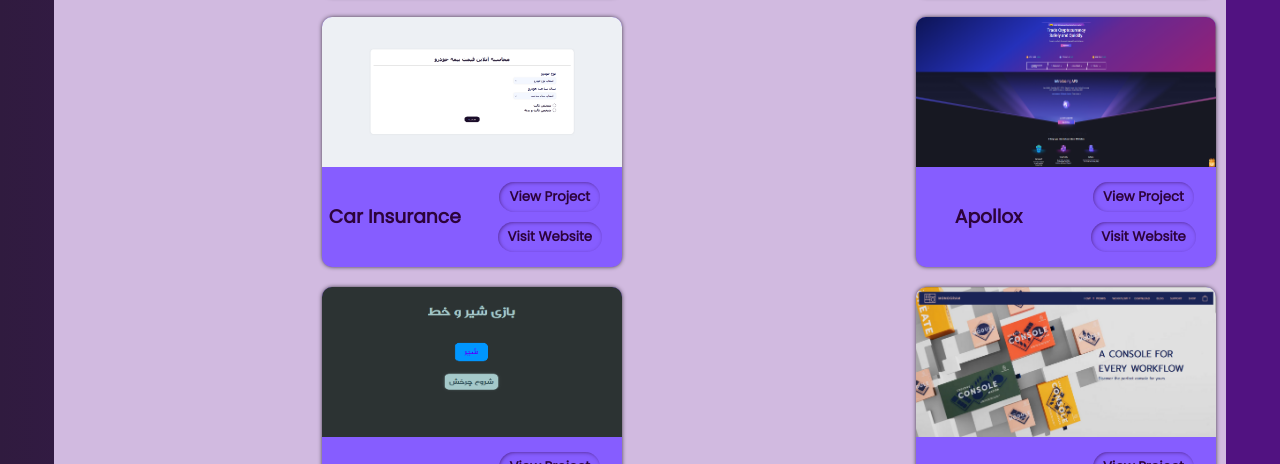
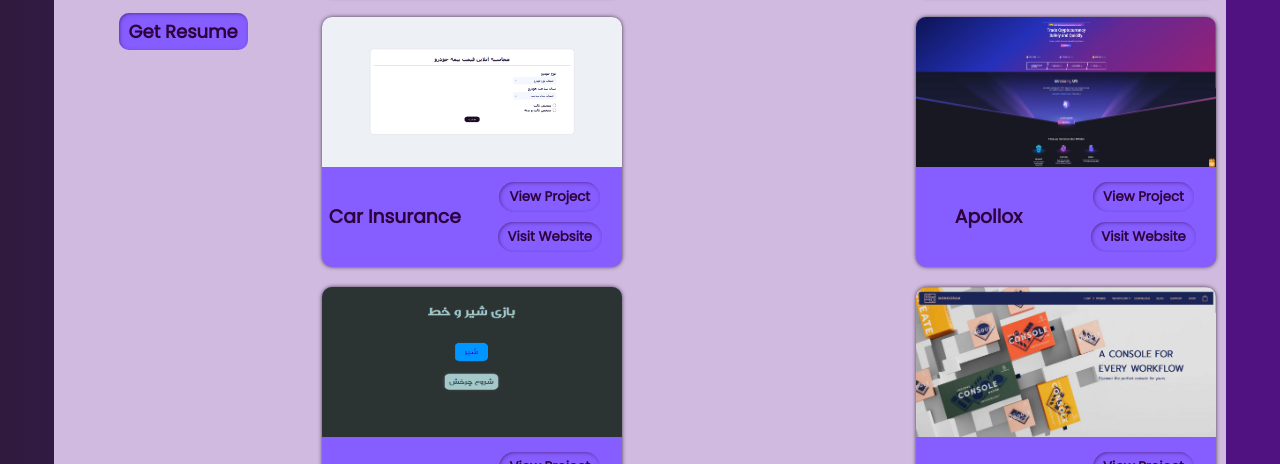
Before and after one commit to dofxo/personal, a website with bundled scripts: page index.html in a window 1280 px wide. Shown: the part 636-1100 px from the top of the page. Built offline with nearby package versions, Linux system fonts and the light colour scheme.

Commit message:
feat(general): add resume section

```diff
--- a/assets/css/style.css
+++ b/assets/css/style.css
@@ -103,7 +103,8 @@ body {
 }
 
 #skills-cotainer > h2,
-#projects-container > h2 {
+#projects-container > h2,
+#resume-container > h2 {
   color: var(--title-color);
   font-weight: bold;
   font-size: 40px;
@@ -158,7 +159,8 @@ body {
 }
 
 .view-project,
-.visit-website {
+.visit-website,
+#resume-container > button {
   cursor: pointer;
   border: none;
   background: var(--btn-bg-color);
@@ -170,9 +172,16 @@ body {
   transition: 0.1s linear;
   box-shadow: inset 1px 1px 5px -2px var(--btn-color);
 }
-
-.view-project:hover,
-.visit-website:hover {
+#resume-container > button {
+  font-size: 18px;
+  border-radius: 10px;
+}
+#resume-container > button > a {
+  color: var(--btn-color);
+}
+w-project:hover,
+.visit-website:hover,
+#resume-container > button:hover {
   box-shadow: inset 1px 1px 10px -2px var(--btn-color);
 }
 
@@ -195,6 +204,9 @@ body {
 }
 
 @media screen and (max-width: 700px) {
+  #resume-container {
+    display: none;
+  }
   #biography {
     margin-bottom: 0;
   }
--- a/index.html
+++ b/index.html
@@ -21,6 +21,15 @@
           <span id="job-title" class="dark-text">front-end developer</span>
         </div>
         <div id="social-media"></div>
+        <section id="resume-container">
+          <h2>Resume</h2>
+
+          <button>
+            <a href="./assets//doc/resume.pdf" download="mohammadkargar-resume"
+              >Get Resume</a
+            >
+          </button>
+        </section>
       </section>
       <section id="dashboard">
         <section id="skills-cotainer">
```
Also changed, not shown: 1 other file.
